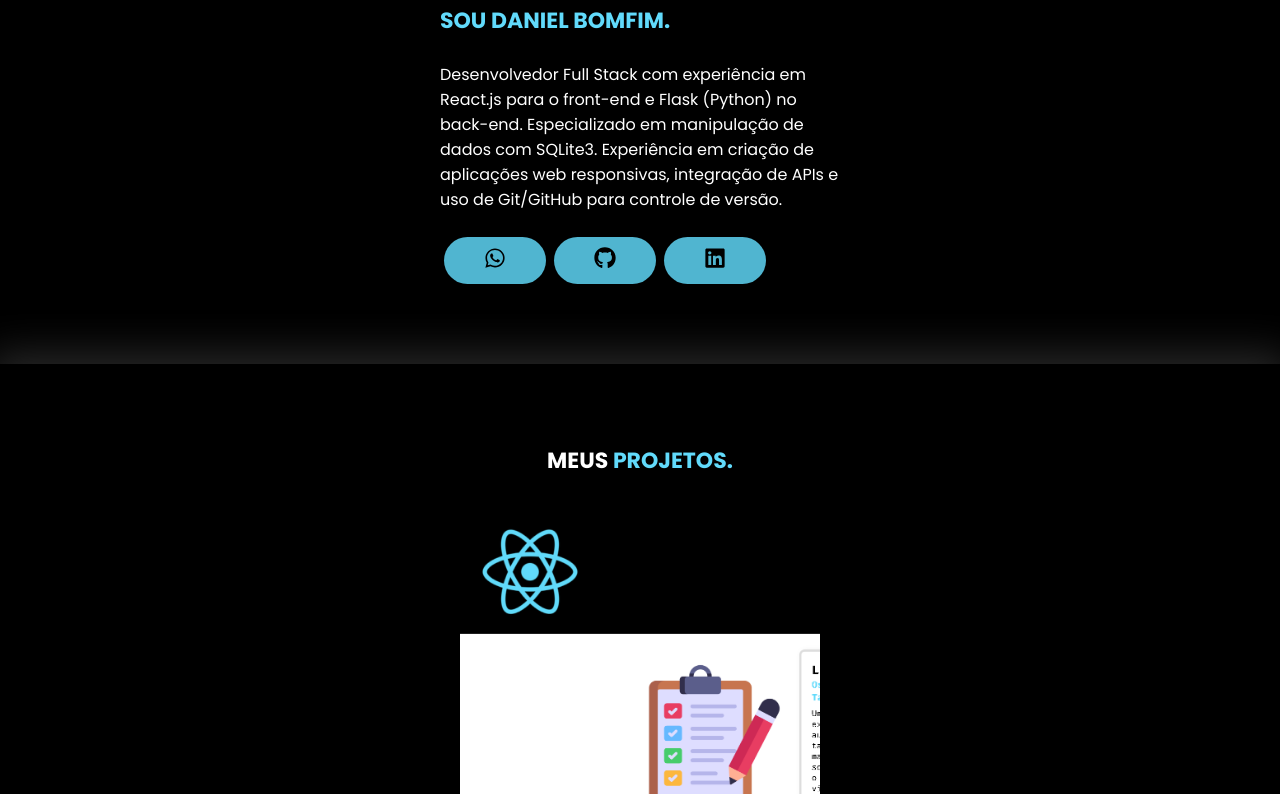
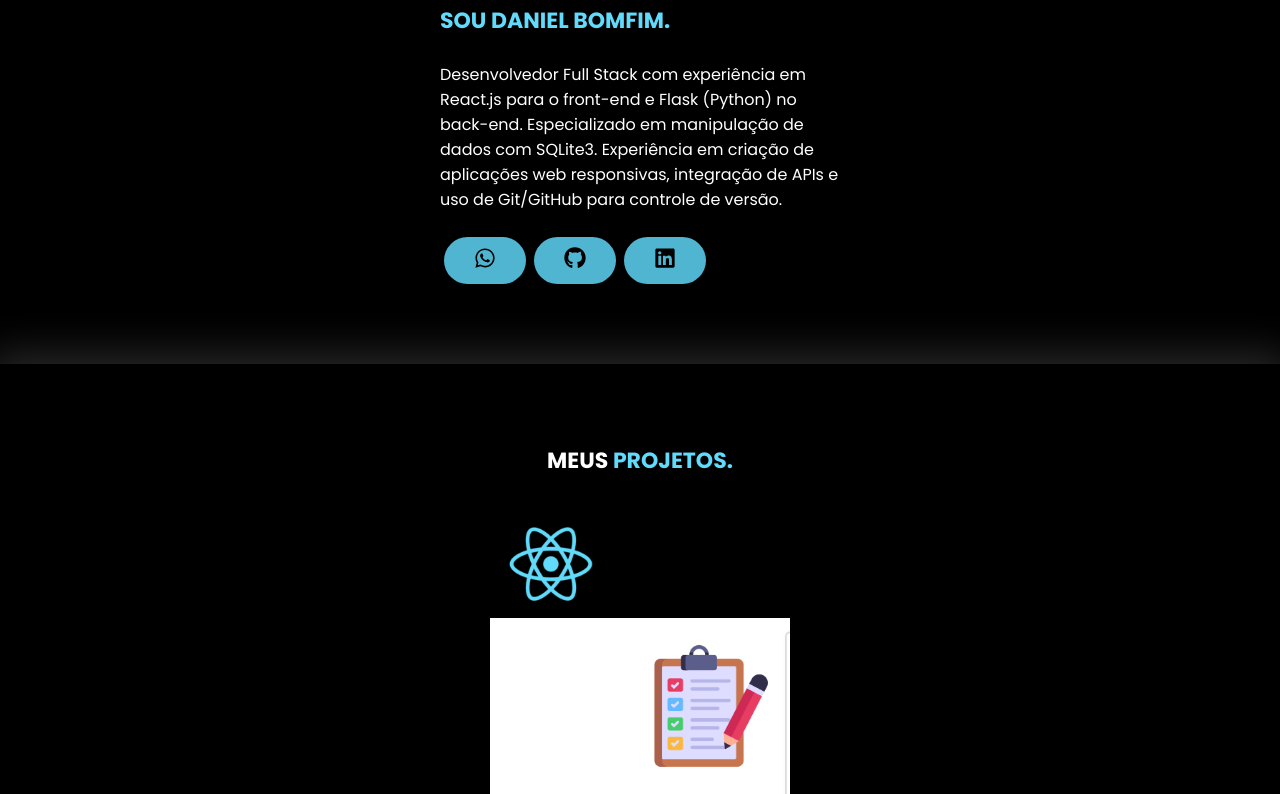
Before and after one commit to Daniel0942/Portfolio-React-Flask, a React (Create React App) app in the folder front-end/: page / in a window 1280 px wide. Shown: the part 2006-2800 px from the top of the page. Built offline with nearby package versions, Linux system fonts and the light colour scheme; the HTML template or start-up script is replaced by a standard one.

Commit message:
Completo 2.0

```diff
--- a/front-end/src/components/formulario/Formulario.module.css
+++ b/front-end/src/components/formulario/Formulario.module.css
@@ -40,6 +40,7 @@
 /* Responsivo */
 @media screen and (max-width: 1440px) {
     .formulario div form {
-        width: 390px;
+        width: 350px;
+        padding: 0 10px;
     }
 }
--- a/front-end/src/components/projetos/Projetos.module.css
+++ b/front-end/src/components/projetos/Projetos.module.css
@@ -79,5 +79,8 @@
 
 /* responsividade */
 @media screen and (max-width: 1440px) {
-
+    .container .projeto_box {
+        width: 300px;
+        height: 400px;
+    }
 }
--- a/front-end/src/components/utilidades/Button.module.css
+++ b/front-end/src/components/utilidades/Button.module.css
@@ -13,3 +13,10 @@
     box-shadow: 0px 0px 8px #61DAFB;
     transform: scale(1.05);
 }
+
+/* Responsivo */
+@media screen and (max-width: 1440px) {
+    .btn {
+        padding: 10px 30px ;
+    }
+}
```
